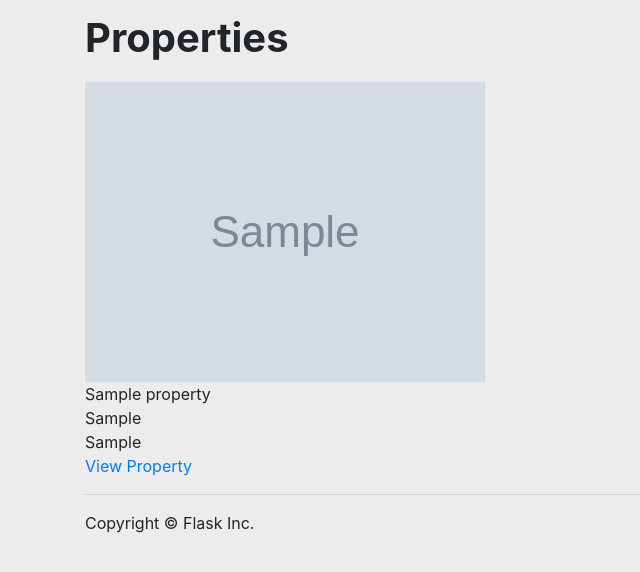
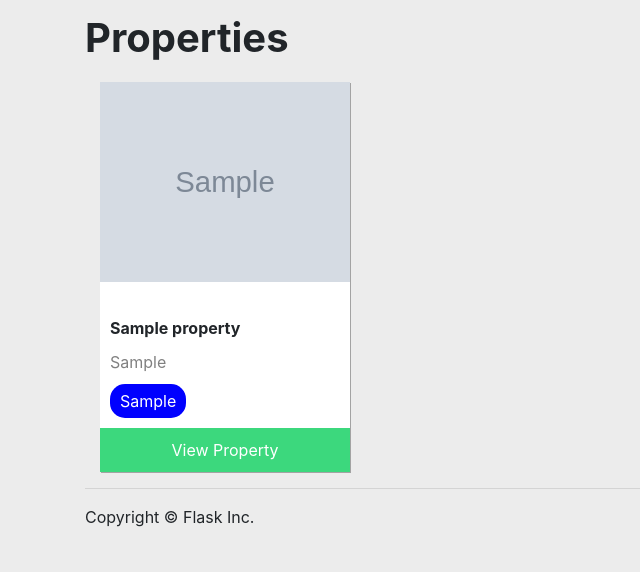
Before and after one commit to S-TJones/info3180-project1, a Flask app: page /properties/ in a window 1280 px wide. Shown: the part 56-628 px from the top of the page, without its empty margins (0-640 px from the left). Run offline with Flask 2, Linux system fonts and the light colour scheme; tables that the repository leaves empty hold one stand-in row (values such as "Sample post"); grey boxes marked "Sample" are stand-in pictures; some libraries are stand-ins or nearby versions.

Commit message:
Styled the Properties page

```diff
--- a/app/static/css/app.css
+++ b/app/static/css/app.css
@@ -59,3 +59,57 @@ body {
     background-color: blue;
     color: #ffffff;
 }
+
+/* Properties Page */
+
+.all-properties {
+    display: grid;
+    grid-template-columns: auto auto auto;
+    grid-template-rows: auto;
+    gap: 20px;
+    margin: 0px 15px;
+}
+
+.property {
+    width: 250px;
+    background-color: #ffffff;
+    display: flex;
+    flex-direction: column;
+    box-shadow: 1px 1px #a3a3a3;
+}
+
+.property img {
+    width: 100%;
+    height: 200px;
+    margin-bottom: 10px;
+}
+
+.property .property-title {
+    font-weight: bold;
+    margin-bottom: 10px;
+    margin-left: 10px;
+}
+.property .property-location {
+    color: #808080;
+    margin-bottom: 10px;
+    margin-left: 10px;
+}
+
+.property .property-price {
+    border-radius: 15px;
+    background-color: blue;
+    color: #ffffff;
+    padding: 5px 10px;
+    margin-bottom: 10px;
+    margin-left: 10px;
+    width: fit-content;
+}
+
+.property .go-to {
+    width: 100%;
+    background-color: rgb(60, 216, 125);
+    color: #ffffff;
+    text-align: center;
+    padding: 10px;
+    text-decoration: none;
+}
--- a/app/templates/properties.html
+++ b/app/templates/properties.html
@@ -5,14 +5,14 @@
 
 {% include 'flash_messages.html' %}
 
-<div class="properties">
+<div class="all-properties">
     {% for property in properties %}
     <div class="property">
-        <img class ='propimg' src = "{{ url_for('get_uploaded_images', filename=property.photo) }}" alt ="Photo of the Property"> <br />
-        {{ property.title }}<br />
-        {{ property.location }}<br />
-        {{ property.price }}<br />
-        <a href="{{ url_for('specific_property', property_id=property.id) }}" class="property-link">View Property</a>
+        <img src="{{ url_for('get_uploaded_images', filename=property.photo) }}" alt ="Photo of the Property"> <br />
+        <p class="property-title">{{ property.title }}</p>
+        <p class="property-location">{{ property.location }}</p>
+        <p class="property-price">{{ property.price }}</p>
+        <a href="{{ url_for('specific_property', property_id=property.id) }}" class="go-to">View Property</a>
 
     </div>
     {% endfor %}
```
